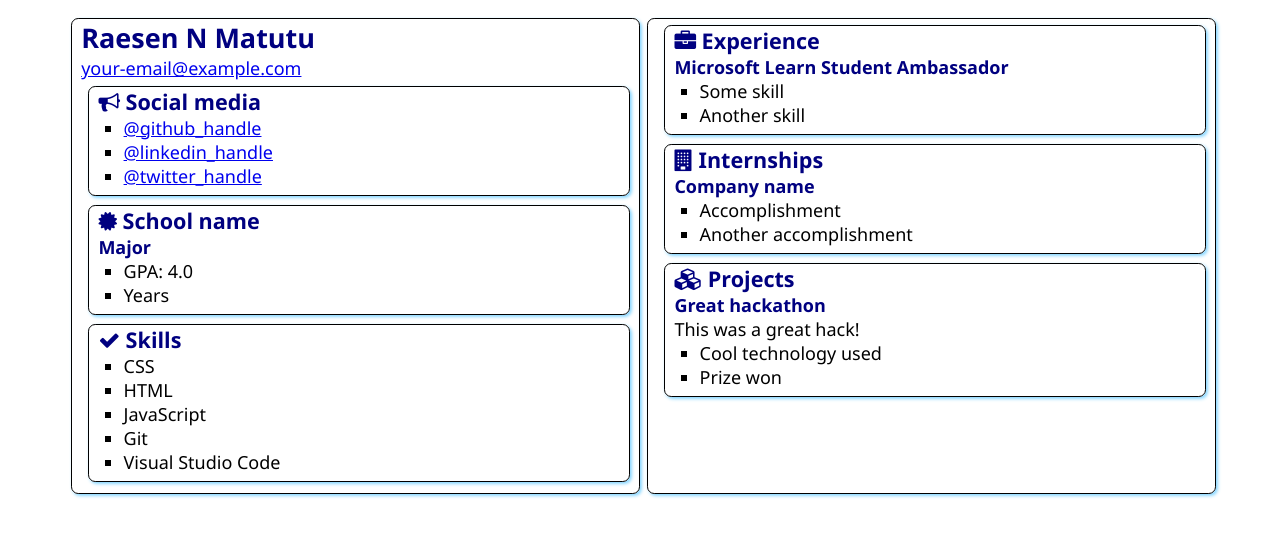
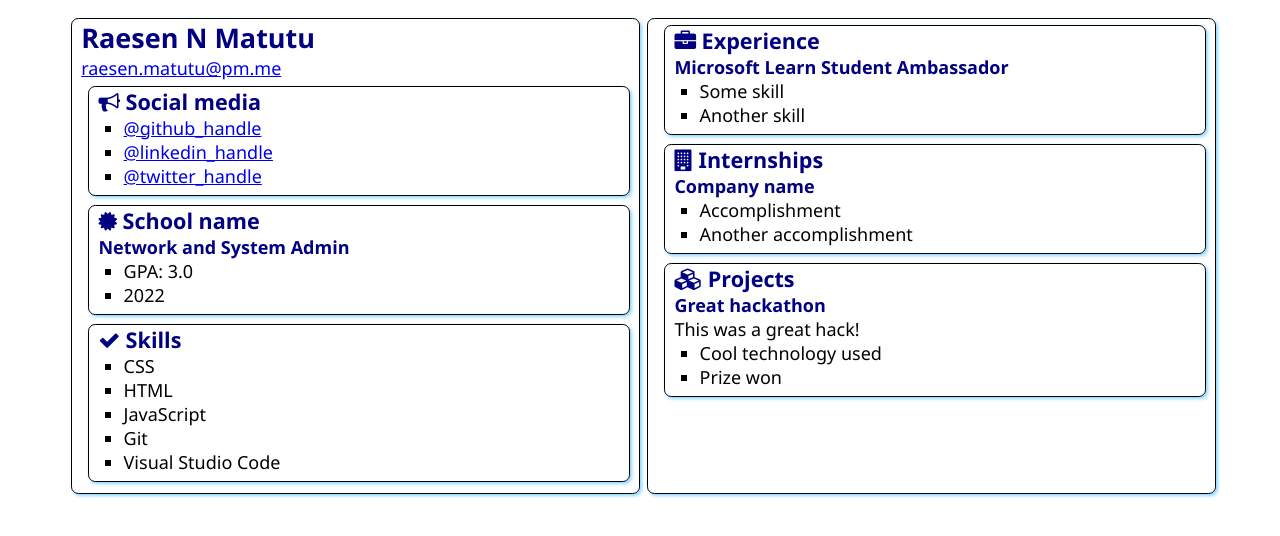
Before and after one commit to mraesen/SATechnicalOnboarding, a plain HTML site: page src/index.html in a window 1280 px wide. Drawn offline with Linux system fonts and the light colour scheme.

Commit message:
Updated my resume

```diff
--- a/src/index.html
+++ b/src/index.html
@@ -13,7 +13,7 @@
     <main>
         <article class="box">
             <h1>Raesen N Matutu</h1>
-            <div><a href="mailto:your.email@example.com">your-email@example.com</a></div>
+            <div><a href="mailto:your.email@example.com">raesen.matutu@pm.me</a></div>
 
             <section class="box">
                 <h2>
@@ -33,10 +33,10 @@
                         <i class="fa fa-certificate" aria-hidden="true"></i>
                         School name
                     </h2>
-                    <h3>Major</h3>
+                    <h3>Network and System Admin</h3>
                     <ul>
-                        <li>GPA: 4.0</li>
-                        <li>Years</li>
+                        <li>GPA: 3.0</li>
+                        <li>2022</li>
                     </ul>
                 </div>
             </section>
```
